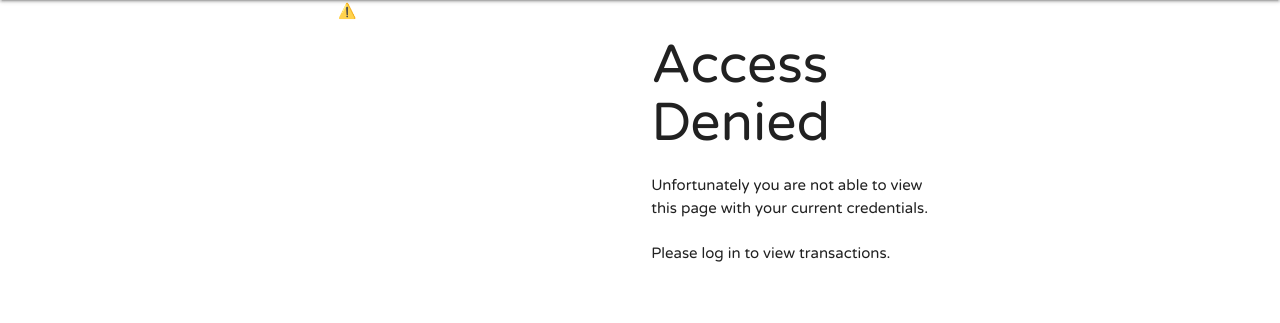
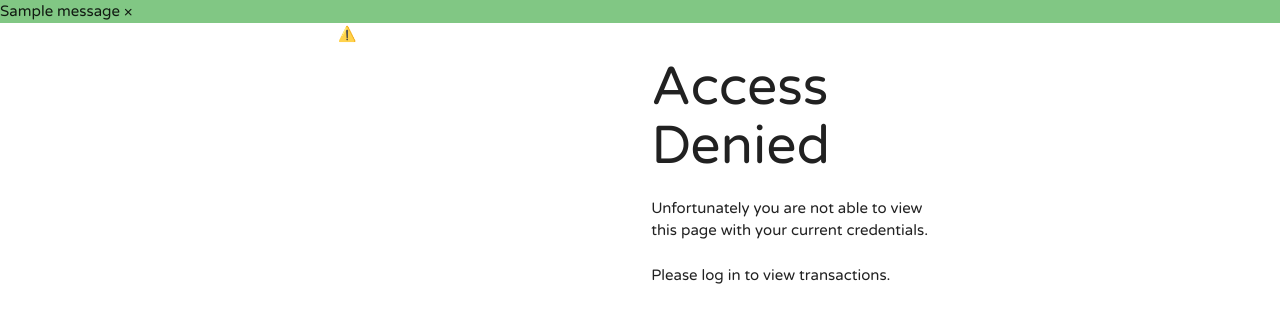
Before and after one commit to saoirse-defi/CI-MS3-hashboard, a Flask app: page / in a window 1280 px wide. Shown: the part 64-387 px from the top of the page. Run offline with Flask 2, Linux system fonts and the light colour scheme; one stand-in notice (Sample message) is shown; parts of the project's set-up code (start-up, migrations or seed data) failed here and were passed over; some libraries are stand-ins or nearby versions.

Commit message:
add flash messages

```diff
--- a/templates/base.html
+++ b/templates/base.html
@@ -26,7 +26,7 @@
                         <h4>Are you sure you would like to log out?</h4>
                         <p class="center">Saved transactions will remain until you log back in.</p>
                     </div>
-                    <div class="modal-footer">
+                    <div class="modal-footer" style="background-color: #868686;">
                         <a href="{{ url_for('signout')}}" class="modal-close waves-effect waves-green btn-small">Log Out</a>
                         <a href="#" class="modal-close waves-effect waves-green btn-small">Cancel</a>
                     </div>
@@ -104,6 +104,24 @@
 
     {% endif %}
 
+    {% with messages = get_flashed_messages(with_categories=true) %}
+        {% if messages %}
+            {% for category, msg in messages %}
+                {% if category == 'error' %}
+                <div class="alert-danger red lighten-2">
+                    <span class="alert-text">{{ msg }}</span>
+                    <span class="closebtn" onclick="this.parentElement.style.display='none';">&times;</span>
+                </div>
+                {% else %}
+                <div class="alert-success green lighten-2">
+                    <span class="alert-text">{{ msg }}</span>
+                    <span class="closebtn" onclick="this.parentElement.style.display='none';">&times;</span>
+                </div>
+                {% endif %}
+            {% endfor %}
+        {% endif %}
+    {% endwith %}
+
     <div class="container">
         {% block content %}
 
```
